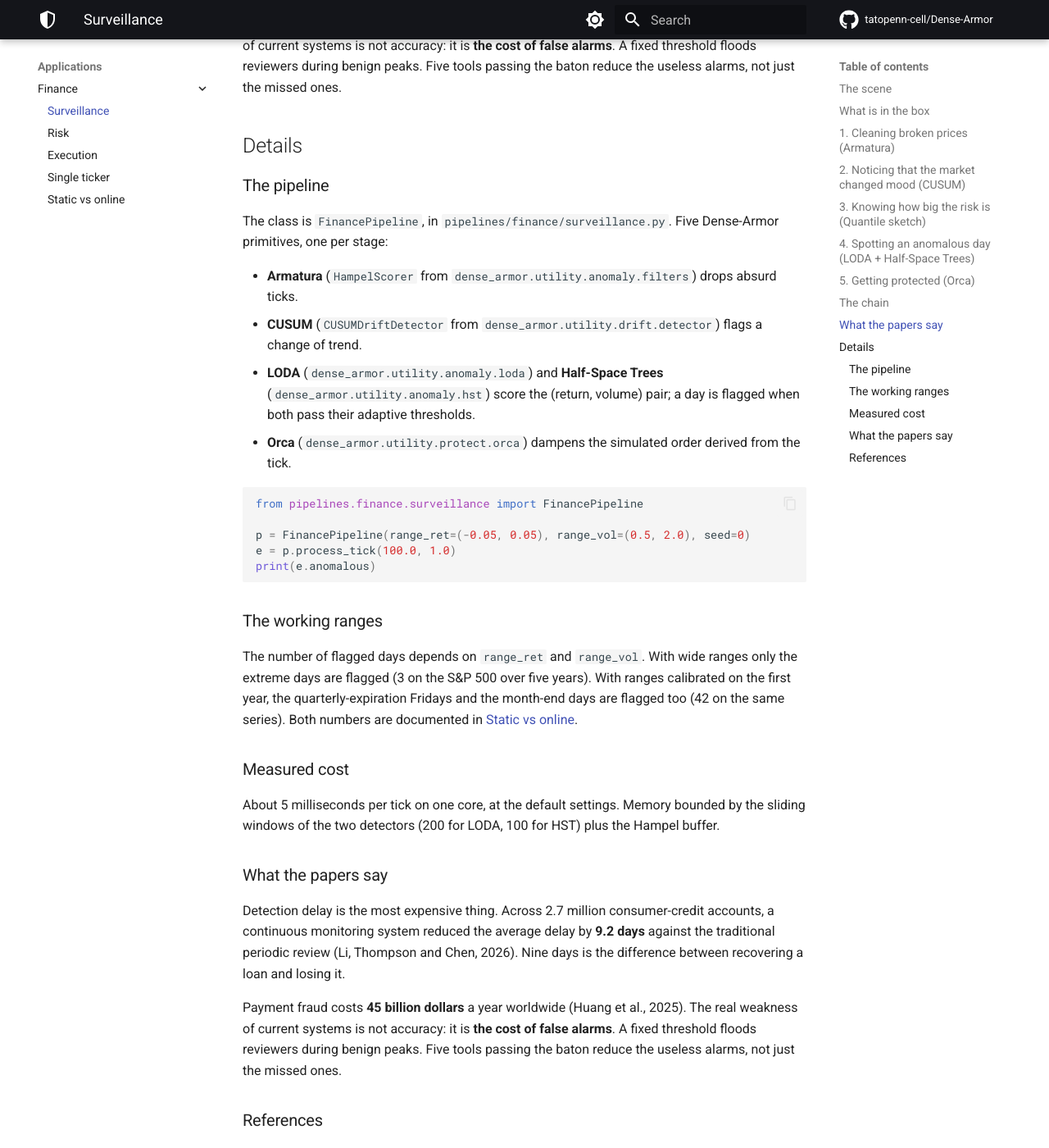
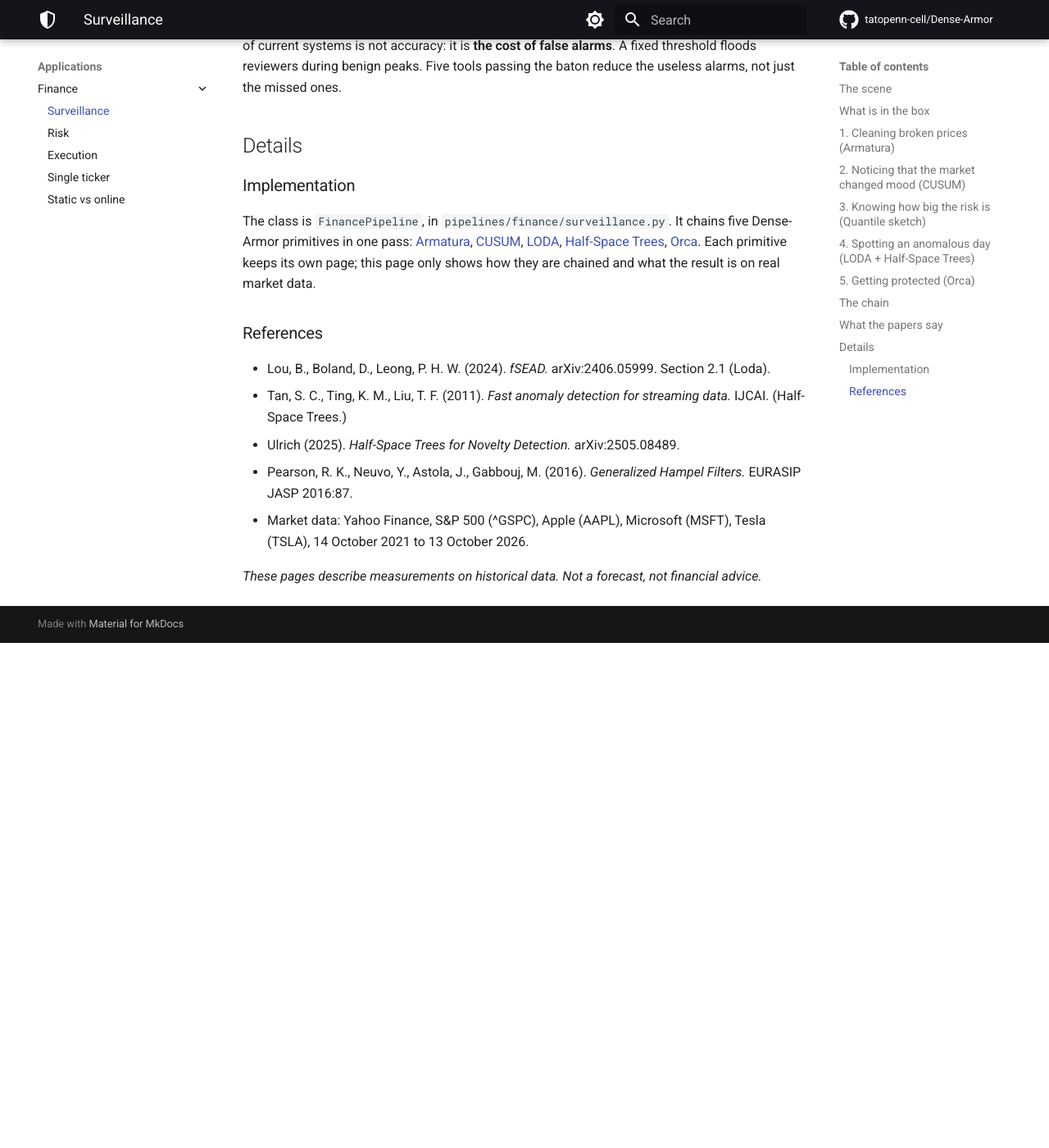
Before and after one commit to tatopenn-cell/Dense-Armor, an MkDocs documentation site: the page built from docs/finance/surveillance.md, in a window 1280 px wide and 1400 px high, scrolled down 3464 px. Shown: the whole window at 82% size. Built offline with MkDocs 1.6.1 and Material for MkDocs 9.7.7, drawn with Linux system fonts in a browser that asks for light colours; comment, search, counter and statistics services are not loaded; after the commit the page ends 4248 px from its top, so only the background shows below that; some of the changed text lies outside the part shown.

Commit message:
docs/finance: Details reduced to links + references
The Details sections of the five finance subpages had grown to
re-explain the primitives (the algorithms, the code, the
parameters, the measured cost). The algorithm pages are the
reference for that; the finance pages only show how the
primitives are chained and what the numbers are on real market
data. Each Details now has:
  ### Implementation   (one paragraph with links to the algorithm pages)
  ### References       (the papers and the data source)

The commercial part above Details is untouched. No algorithm
page is modified. mkdocs --strict verified.

````diff
--- a/docs/finance/surveillance.md
+++ b/docs/finance/surveillance.md
@@ -83,49 +83,18 @@ Detection delay is the most expensive thing. Across 2.7 million consumer-credit
 
 Payment fraud costs **45 billion dollars** a year worldwide (Huang et al., 2025). The real weakness of current systems is not accuracy: it is **the cost of false alarms**. A fixed threshold floods reviewers during benign peaks. Five tools passing the baton reduce the useless alarms, not just the missed ones.
 
-
 ## Details
 
-### The pipeline
+### Implementation
 
-The class is `FinancePipeline`, in `pipelines/finance/surveillance.py`. Five Dense-Armor primitives, one per stage:
-
-- **Armatura** (`HampelScorer` from `dense_armor.utility.anomaly.filters`) drops absurd ticks.
-- **CUSUM** (`CUSUMDriftDetector` from `dense_armor.utility.drift.detector`) flags a change of trend.
-- **LODA** (`dense_armor.utility.anomaly.loda`) and **Half-Space Trees** (`dense_armor.utility.anomaly.hst`) score the (return, volume) pair; a day is flagged when both pass their adaptive thresholds.
-- **Orca** (`dense_armor.utility.protect.orca`) dampens the simulated order derived from the tick.
-
-```python
-from pipelines.finance.surveillance import FinancePipeline
-
-p = FinancePipeline(range_ret=(-0.05, 0.05), range_vol=(0.5, 2.0), seed=0)
-e = p.process_tick(100.0, 1.0)
-print(e.anomalous)
-```
-
-### The working ranges
-
-The number of flagged days depends on `range_ret` and `range_vol`. With wide ranges only the extreme days are flagged (3 on the S&P 500 over five years). With ranges calibrated on the first year, the quarterly-expiration Fridays and the month-end days are flagged too (42 on the same series). Both numbers are documented in [Static vs online](static_vs_online.md).
-
-### Measured cost
-
-About 5 milliseconds per tick on one core, at the default settings. Memory bounded by the sliding windows of the two detectors (200 for LODA, 100 for HST) plus the Hampel buffer.
-
-### What the papers say
-
-Detection delay is the most expensive thing. Across 2.7 million consumer-credit accounts, a continuous monitoring system reduced the average delay by **9.2 days** against the traditional periodic review (Li, Thompson and Chen, 2026). Nine days is the difference between recovering a loan and losing it.
-
-Payment fraud costs **45 billion dollars** a year worldwide (Huang et al., 2025). The real weakness of current systems is not accuracy: it is **the cost of false alarms**. A fixed threshold floods reviewers during benign peaks. Five tools passing the baton reduce the useless alarms, not just the missed ones.
+The class is `FinancePipeline`, in `pipelines/finance/surveillance.py`. It chains five Dense-Armor primitives in one pass: [Armatura](../shields/armatura.md), [CUSUM](../drift/cusum.md), [LODA](../anomaly/loda.md), [Half-Space Trees](../anomaly/hst.md), [Orca](../shields/orca.md). Each primitive keeps its own page; this page only shows how they are chained and what the result is on real market data.
 
 ### References
 
-- Lou, B., Boland, D., Leong, P. H. W. (2024). *fSEAD: a Composable FPGA-based Streaming Ensemble Anomaly Detection Library.* arXiv:2406.05999. Section 2.1 (Loda).
+- Lou, B., Boland, D., Leong, P. H. W. (2024). *fSEAD.* arXiv:2406.05999. Section 2.1 (Loda).
 - Tan, S. C., Ting, K. M., Liu, T. F. (2011). *Fast anomaly detection for streaming data.* IJCAI. (Half-Space Trees.)
 - Ulrich (2025). *Half-Space Trees for Novelty Detection.* arXiv:2505.08489.
 - Pearson, R. K., Neuvo, Y., Astola, J., Gabbouj, M. (2016). *Generalized Hampel Filters.* EURASIP JASP 2016:87.
-- Li, E., Thompson, D., Chen, M. (2026). *Real-Time Early-Default Detection Using Streaming Machine Learning with Multi-Source Behavioral Signals.* Preprint, 12 January 2026, doi: 10.20944/preprints202601.0866.v1. Not peer-reviewed. Numbers: 2.7 million accounts, -9.2 days of delay, ROC-AUC 0.89.
-- Huang, A., Wang, Y., Zhou, P., Zhang, X. (2025). *Dynamic Calibration of Decision Thresholds for Financial Anomaly Detection.* Journal of Global Information Management 33(1), doi: 10.4018/JGIM.395852. Numbers: 45 billion USD of global payment-fraud losses in 2022, static threshold and the cost of false positives.
-- Market data: Yahoo Finance, S&P 500 (^GSPC), Apple (AAPL), Microsoft (MSFT), Tesla (TSLA). Period 14 October 2021 to 13 October 2026, 1,254 trading days.
-- August 5th 2024 (Japanese Black Monday) and April 7th 2025 (American tariffs) are documented public events. The other anomalous dates were picked by the pipeline and match exceptional market days.
+- Market data: Yahoo Finance, S&P 500 (^GSPC), Apple (AAPL), Microsoft (MSFT), Tesla (TSLA), 14 October 2021 to 13 October 2026.
 
-*This page describes measurements on historical data. It is not financial advice.*
+*These pages describe measurements on historical data. Not a forecast, not financial advice.*
````
Also changed, not shown: docs/finance/execution.md (+5 -29 lines), docs/finance/risk.md (+5 -25 lines), docs/finance/single_ticker.md (+4 -22 lines), docs/finance/static_vs_online.md (+4 -22 lines).
